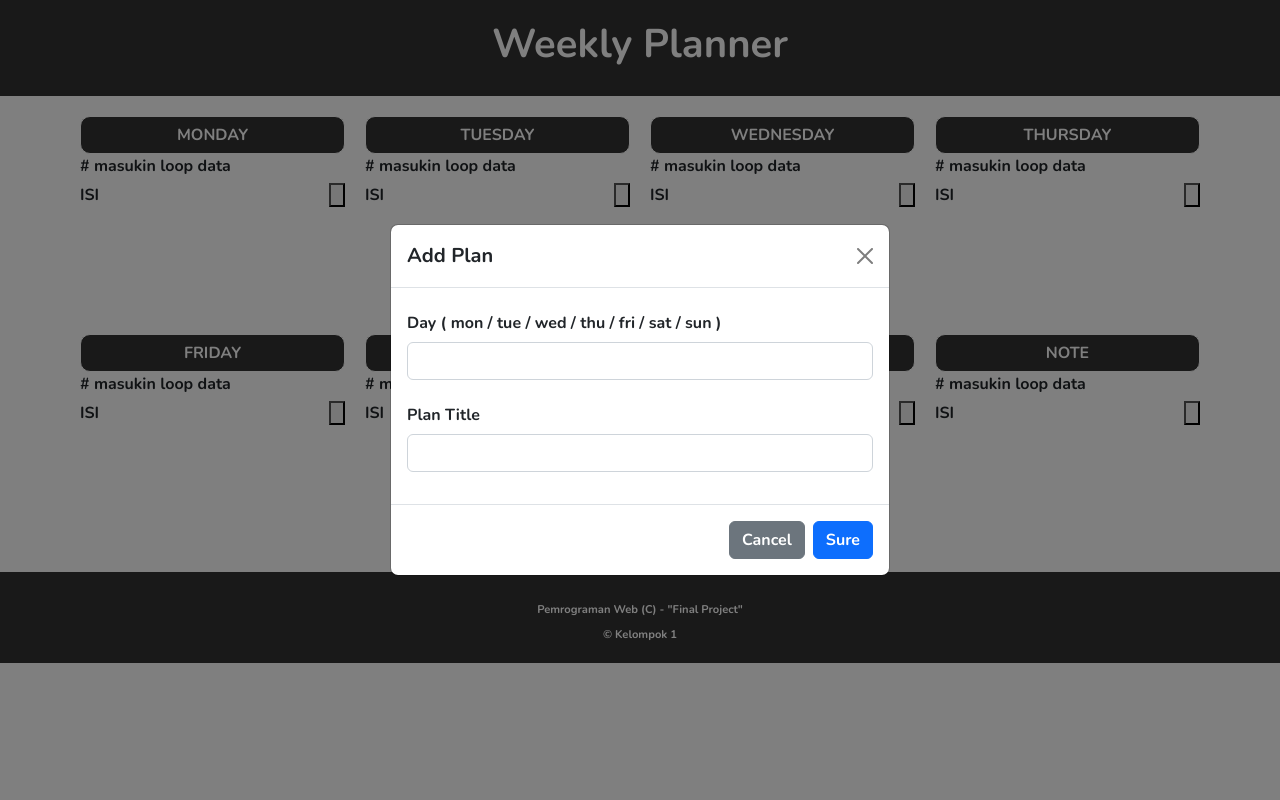
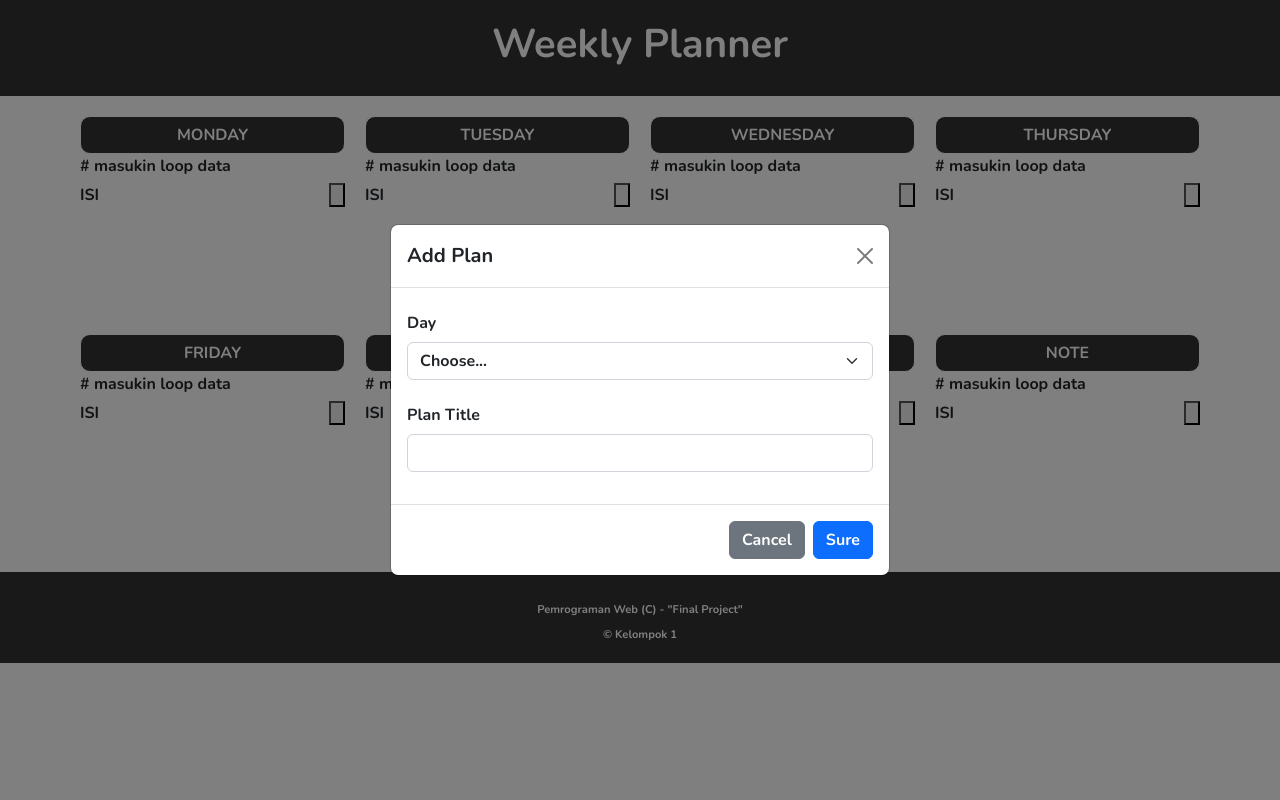
Before and after one commit to Meily123/Weekly_Planner, a Django app: page /task/ in a window 1280 px wide, after a click on "MONDAY". Run offline with Django 4.2, Linux system fonts and the light colour scheme; some libraries are stand-ins or nearby versions.

Commit message:
update addmodal -> add dropdown

```diff
--- a/templates/test.html
+++ b/templates/test.html
@@ -77,8 +77,17 @@
             <div class="modal-body">
                 <form>
                     <div class="mb-3">
-                        <label for="recipient-name" class="col-form-label">Day ( mon / tue / wed / thu / fri / sat / sun )</label>
-                        <input type="text" class="form-control" id="recipient-name">
+                        <label for="recipient-name" class="col-form-label">Day</label>
+                        <select class="form-select" id="recipient-name">
+                            <option selected hidden>Choose...</option>
+                            <option value="Monday">Monday</option>
+                            <option value="Tuesday">Tuesday</option>
+                            <option value="Wednesday">Wednesday</option>
+                            <option value="Thursday">Thursday</option>
+                            <option value="Friday">Friday</option>
+                            <option value="Saturday">Saturday</option>
+                            <option value="Sunday">Sunday</option>
+                        </select>
                     </div>
                     <div class="mb-3">
                         <label for="message-text" class="col-form-label">Plan Title</label>
```
